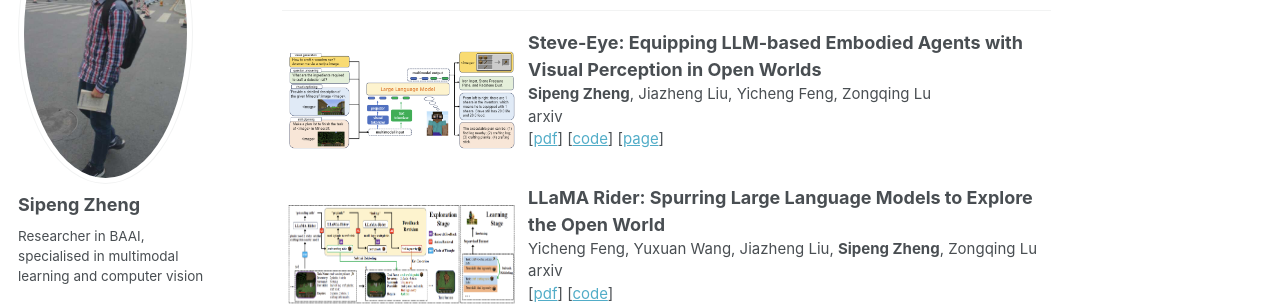
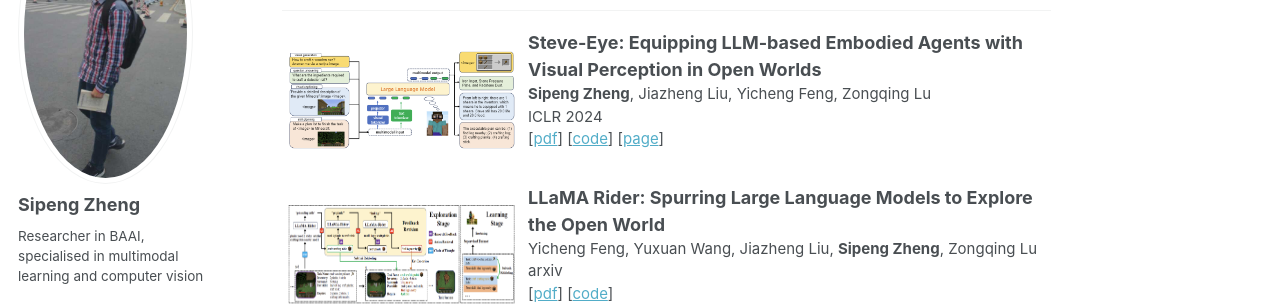
Before and after one commit to zhengsipeng/zhengsipeng.github.io, a Jekyll site: the page built from _pages/about.md, in a window 1280 px wide and 900 px high, scrolled down 1053 px. Shown: the part 153-459 px from the top of the window. Built offline with Jekyll 4.4.1, drawn with Linux system fonts in a browser that asks for light colours.

Commit message:
update ICLR 2024

```diff
--- a/_pages/about.md
+++ b/_pages/about.md
@@ -47,7 +47,7 @@ For more details, please refer to my [CV](http://zhengsipeng.github.io/files/cv_
   <td style="border: none;">
         <p style="font-size: 15px"><b style="font-size: 18px">Steve-Eye: Equipping LLM-based Embodied Agents with Visual Perception in Open Worlds</b><br>
         <b>Sipeng Zheng</b>, Jiazheng Liu, Yicheng Feng, Zongqing Lu<br>
-        arxiv<br>
+        ICLR 2024<br>
         [<a target="_blank" href="https://arxiv.org/abs/2310.13255">pdf</a>]
         [<a target="_blank" href="https://github.com/BAAI-Agents/Steve-Eye">code</a>]
         [<a target="_blank" href="https://sites.google.com/view/steve-eye">page</a>]
```
